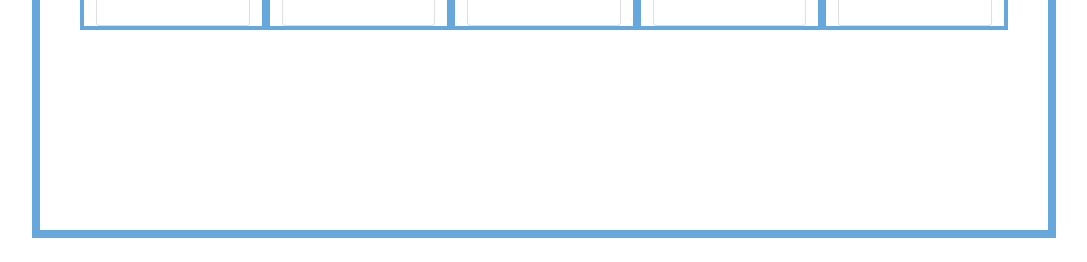
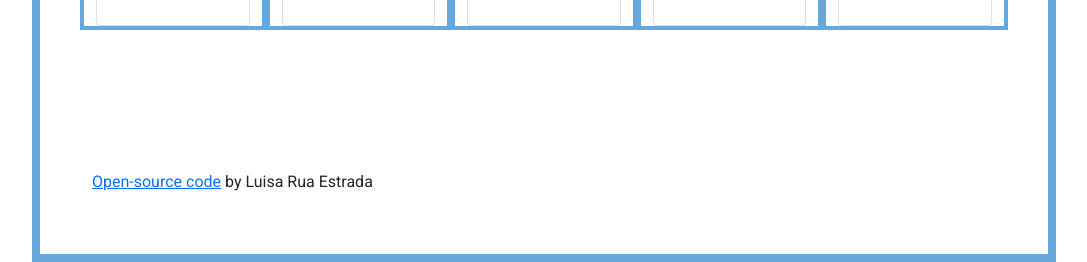
Before and after one commit to lulo93/SheCodes-weather-app, a website built with Parcel: page index.html in a window 1280 px wide. Shown: the part 1069-1331 px from the top of the page, without its empty margins (96-1183 px from the left). Before the commit the page ends 1307 px from the top, so only its background shows below. Built offline with nearby package versions, Linux system fonts and the light colour scheme; no server answers; files whose address does not match are found by name.

Commit message:
updated index HTML
added a link to my Github code page on my weather app

```diff
--- a/index.html
+++ b/index.html
@@ -113,5 +113,7 @@
   </div>
   </div>
     </div>
+  <a href="https://github.com/lulo93/SheCodes-weather-app" target="blank">Open-source code</a> by Luisa Rua Estrada
+
   </body>
 </html>
```
